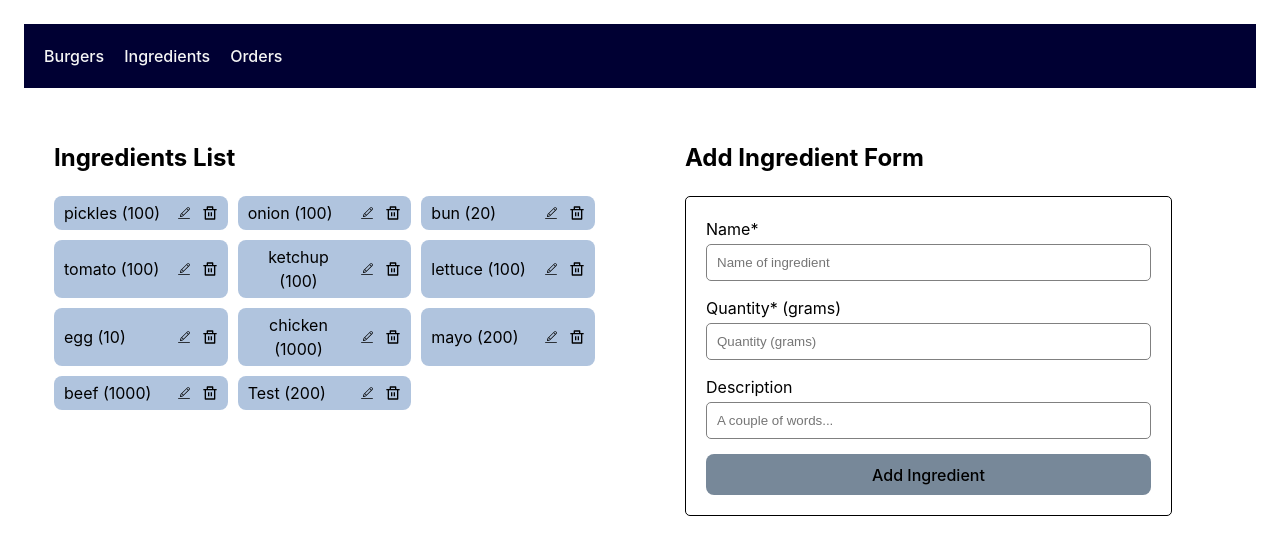
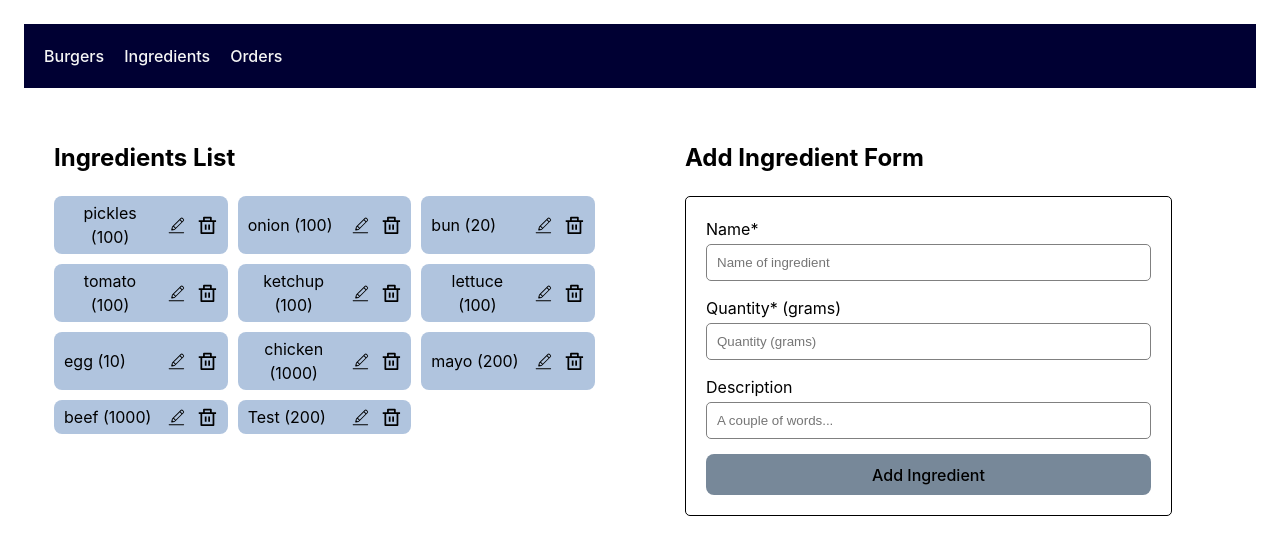
Before and after one commit to alfiomartini/burger-app, a React (Vite) app: page /ingredients in a window 1280 px wide. Shown: the top 554 px of the page. Built offline with nearby package versions, Linux system fonts and the light colour scheme; data requests are answered from the project's data file.

Commit message:
add styled components to Badge

```diff
--- a/src/components/badge/Badge.tsx
+++ b/src/components/badge/Badge.tsx
@@ -1,8 +1,8 @@
 import { Dispatch } from "react";
 import { CiEdit } from "react-icons/ci";
 import { RiDeleteBinLine } from "react-icons/ri";
-import "./styles.css";
 import { Ingredient } from "../../interfaces";
+import styled from "styled-components";
 
 interface Props {
   name: string;
@@ -22,20 +22,40 @@ export function Badge({
   setCurrentIngredient,
 }: Props) {
   return (
-    <span className="badge">
+    <BadgeContainer>
       {name} ({quantity}){" "}
-      <span className="badge-icons">
+      <BadgeIcons>
         <CiEdit
+          size="1.3em"
           style={{ cursor: "pointer" }}
           onClick={() =>
             setCurrentIngredient({ name, id, quantity, description })
           }
         />{" "}
         <RiDeleteBinLine
+          size="1.3em"
           style={{ cursor: "pointer" }}
           onClick={() => removeIngredient(id)}
         />
-      </span>
-    </span>
+      </BadgeIcons>
+    </BadgeContainer>
   );
 }
+
+const BadgeContainer = styled.span`
+  padding: 5px 10px;
+  border-radius: 8px;
+  background-color: lightsteelblue;
+  color: black;
+  text-align: center;
+  display: flex;
+  flex-direction: row;
+  justify-content: space-between;
+  align-items: center;
+  gap: 10px;
+`;
+
+const BadgeIcons = styled.span`
+  display: flex;
+  gap: 10px;
+`;
--- a/src/components/badge/styles.css
+++ b/src/components/badge/styles.css
@@ -1,4 +1,4 @@
-.badge {
+.badge-container {
   padding: 5px 10px;
   border-radius: 8px;
   background-color: lightsteelblue;
```
